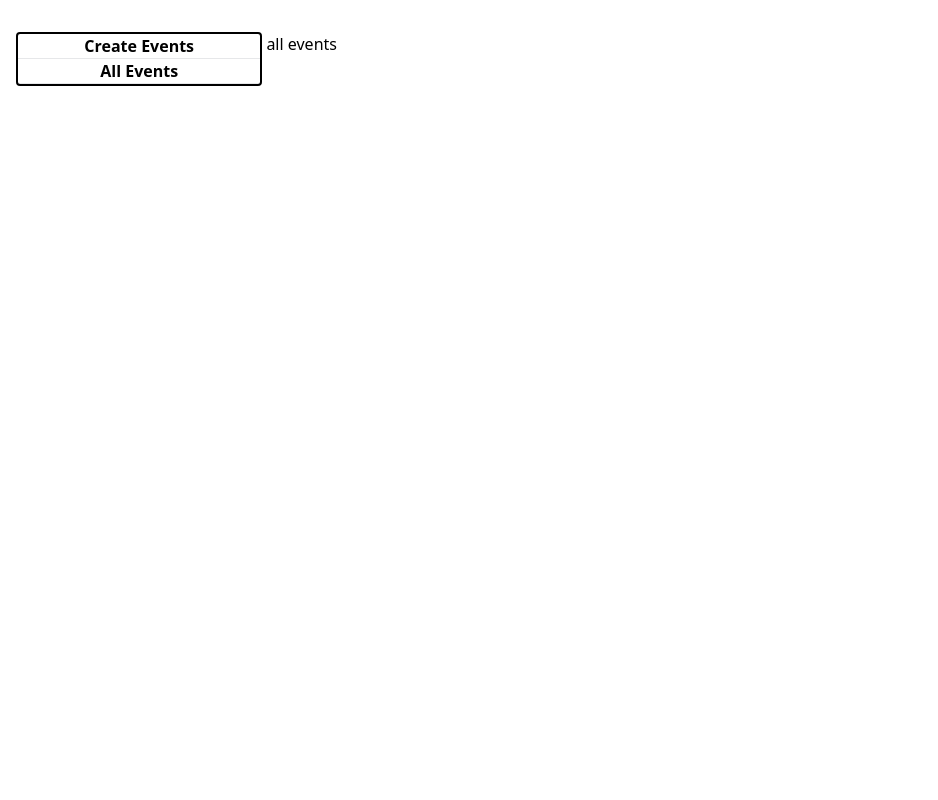
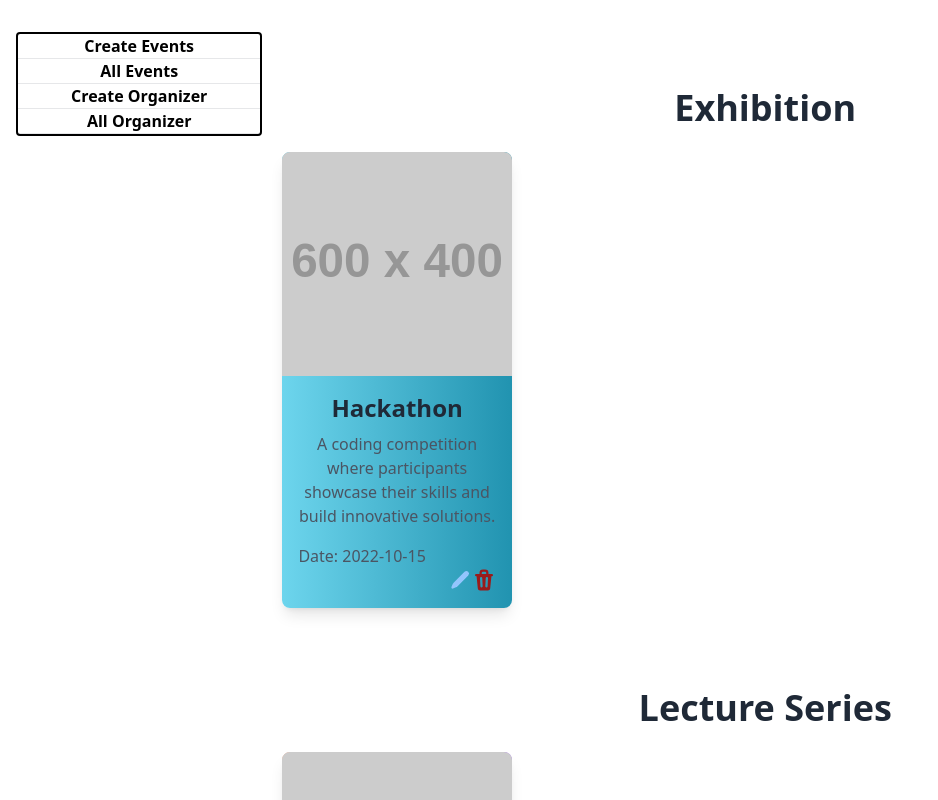
Before and after one commit to 0plaze0/Techcracy, a React (Vite) app in the folder client/: page /admin/all-events in a window 1280 px wide. Shown: the top 800 px of the page, without its empty margins (0-938 px from the left). Built offline with nearby package versions, Linux system fonts and the light colour scheme.

Commit message:
feat: add all Events

```diff
--- a/client/src/App.tsx
+++ b/client/src/App.tsx
@@ -1,6 +1,12 @@
 import { Routes, Route } from "react-router-dom";
 import "./App.scss";
-import { Home, EventPage, AdminDashboard, CreateEvent } from "./pages";
+import {
+  Home,
+  EventPage,
+  AdminDashboard,
+  CreateEvent,
+  AllEvent,
+} from "./pages";
 function App() {
   return (
     <Routes>
@@ -9,7 +15,7 @@ function App() {
         <Route path="events" element={<EventPage />} />
         <Route path="admin" element={<AdminDashboard />}>
           <Route path="create-events" element={<CreateEvent />} />
-          <Route path="all-events" element={<h1>all events</h1>} />
+          <Route path="all-events" element={<AllEvent />} />
         </Route>
       </Route>
     </Routes>
--- a/client/src/components/events/cards/CardSection.tsx
+++ b/client/src/components/events/cards/CardSection.tsx
@@ -1,17 +1,26 @@
+import EventCardsEdit from "./EventCardEdit";
 import EventCards from "./EventCard";
 import { Event, EventData } from "../../../types/event";
 
-const CardSection = ({ events }: { events: EventData }) => {
+const CardSection = ({
+  events,
+  edit,
+}: {
+  events: EventData;
+  edit: Boolean;
+}) => {
   const event_type = events.event_type;
 
   return (
     <section className="container mx-auto px-4 py-8 text-center w-full">
-            <h2 className="text-4xl font-semibold text-gray-800">
-                {event_type}
-            </h2>
+      <h2 className="text-4xl font-semibold text-gray-800">{event_type}</h2>
       <div className="grid grid-cols-1 sm:grid-cols-2 md:grid-cols-3 lg:grid-cols-4 gap-4 mt-6">
-                {events.events.map((event: Event) => (
+        {!edit
+          ? events.events.map((event: Event) => (
               <EventCards key={event.event_id} eventData={event} />
+            ))
+          : events.events.map((event: Event) => (
+              <EventCardsEdit key={event.event_id} eventData={event} />
             ))}
       </div>
     </section>
--- /dev/null
+++ b/client/src/components/events/cards/EventCardEdit.tsx
@@ -0,0 +1,33 @@
+import { Event } from "../../../types/event";
+import "./EventCard.scss";
+import { PencilIcon, TrashIcon } from "@heroicons/react/16/solid";
+const EventCard = ({ eventData }: { eventData: Event }) => {
+  const card_class = eventData.event_type.toLowerCase().split(" ")[0];
+  return (
+    <div className={`shadow-lg rounded-lg overflow-hidden ${card_class}`}>
+      <img
+        className="w-full h-56 object-cover object-center"
+        src={eventData.image}
+        alt="event"
+      />
+      <div className="p-4">
+        <h1 className="text-2xl font-semibold text-gray-800">
+          {eventData.title}
+        </h1>
+        <p className="mt-2 text-gray-600">
+          {eventData.description.length > 100
+            ? eventData.description.substring(0, 100) + "..."
+            : eventData.description}
+        </p>
+        <div className="flex justify-between items-center mt-4">
+          <p className="text-gray-600">Date: {eventData.date}</p>
+        </div>
+        <div className="flex justify-end">
+          <PencilIcon className=" h-6 w-6  text-blue-300 hover:text-blue-700 cursor-pointer" />
+          <TrashIcon className=" h-6 w-6 text-red-800 hover:text-red-600 cursor-pointer" />
+        </div>
+      </div>
+    </div>
+  );
+};
+export default EventCard;
--- a/client/src/components/events/cards/EventContainer.tsx
+++ b/client/src/components/events/cards/EventContainer.tsx
@@ -5,7 +5,7 @@ const EventContainer = ({ events }: { events: EventData[] }) => {
   return (
     <div className="flex flex-col gap-4 mt-6">
       {events.map((event: EventData) => (
-                <CardSection key={event.event_type} events={event} />
+        <CardSection key={event.event_type} events={event} edit={false} />
       ))}
     </div>
   );
--- a/client/src/constants/AdminNavigation.tsx
+++ b/client/src/constants/AdminNavigation.tsx
@@ -1,4 +1,6 @@
 export const navigation = [
   { title: "Create Events", path: "create-events" },
   { title: "All Events", path: "all-events" },
+  { title: "Create Organizer", path: "create-organizer" },
+  { title: "All Organizer", path: "all-organizer" },
 ];
--- /dev/null
+++ b/client/src/pages/admin/AllEvent.tsx
@@ -0,0 +1,17 @@
+import { EventData } from "./../../types/event";
+import data from "./../../data/events/events.json";
+
+import CardSection from "./../../components/events/cards/CardSection";
+
+const AllEvent = ({ events }: { events: EventData[] }) => {
+  events = data as EventData[];
+  return (
+    <div className="flex flex-col gap-4 mt-6">
+      {events.map((event: EventData) => (
+        <CardSection key={event.event_type} events={event} edit={true} />
+      ))}
+    </div>
+  );
+};
+
+export default AllEvent;
--- a/client/src/pages/index.tsx
+++ b/client/src/pages/index.tsx
@@ -2,3 +2,4 @@ export { default as Home } from "./Home";
 export { default as EventPage } from "./events/EventPage";
 export { default as AdminDashboard } from "./admin/AdminDashboard";
 export { default as CreateEvent } from "./admin/CreateEvent";
+export { default as AllEvent } from "./admin/AllEvent";
```
Lines whose indentation alone changed are shown as unchanged.
